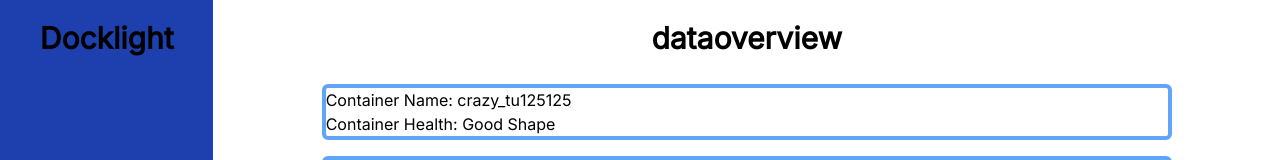
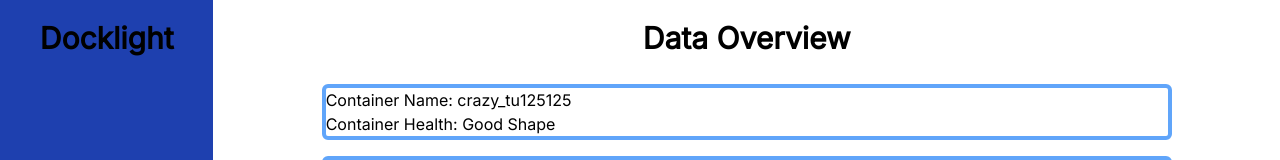
Before and after one commit to oslabs-beta/Docklight, a React app: page /DataOverview in a window 1280 px wide. Shown: the top 160 px of the page. Built offline with nearby package versions, Linux system fonts and the light colour scheme; what chartjs-plugin-streaming would draw is missing.

Commit message:
homepage notes and linechart bugfixing

```diff
--- a/Client/Components/LineChart.jsx
+++ b/Client/Components/LineChart.jsx
@@ -1,5 +1,5 @@
 import * as React from "react";
-const { useEffect, useState, useRef } = React;
+const { useEffect, useState, useRef, useMemo, useCallback } = React;
 import Chart from "chart.js/auto";
 import "chartjs-adapter-luxon";
 import { Line } from "react-chartjs-2";
@@ -108,6 +108,8 @@
               type: "realtime",
               realtime: {
                 duration: 20000,
+                frameRate: 5,
+                delay: 1000,
               },
             },
           },
--- a/Client/Containers/DataOverview.tsx
+++ b/Client/Containers/DataOverview.tsx
@@ -139,7 +139,7 @@
   return (
     <>
       <div className="text-center p-5 max-h-[10%] items-center text-3xl font-bold underlined">
-        <header className="content-center">dataoverview</header>
+        <header className="content-center">Data Overview</header>
       </div>
       <div className="grid overflow-auto h-[70%]">
         {containersArray.length === 0 ? (
```
Also changed, not shown: Client/Components/Homepage.tsx (+8 -0 lines).
